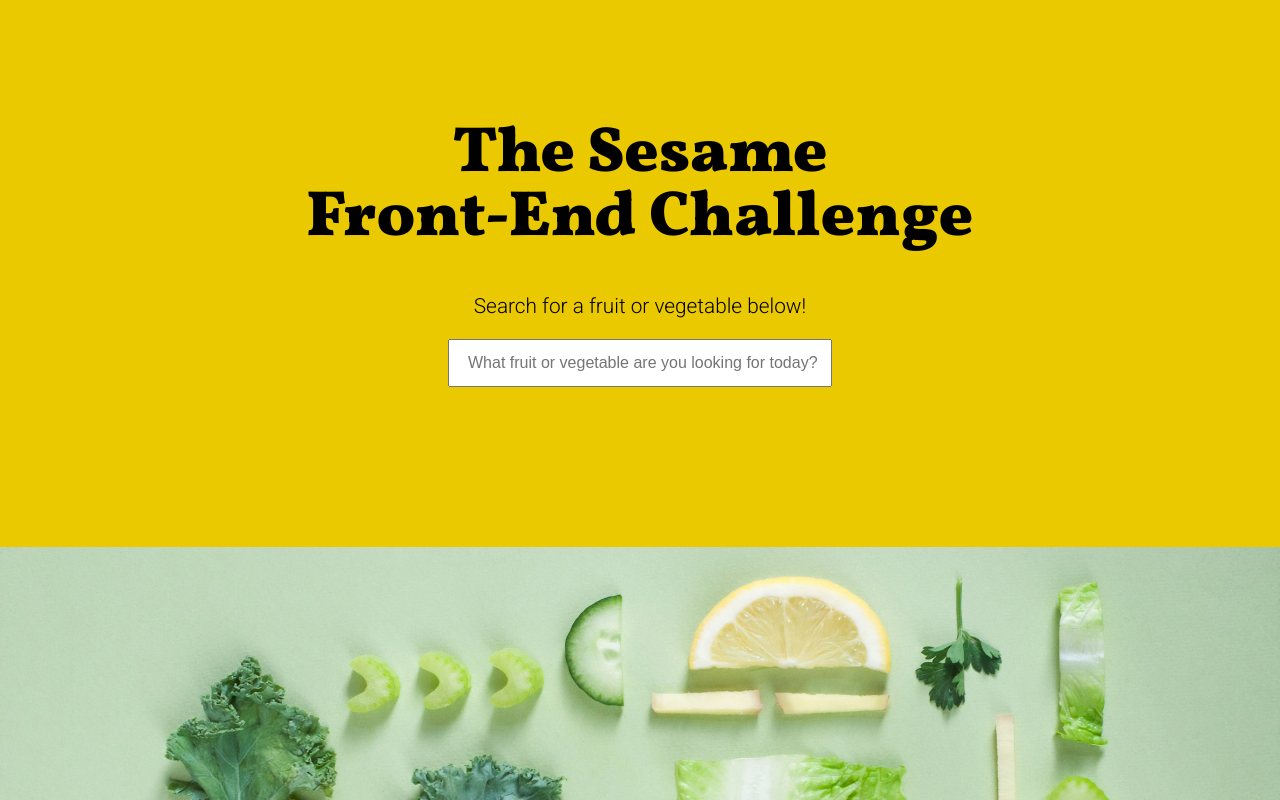
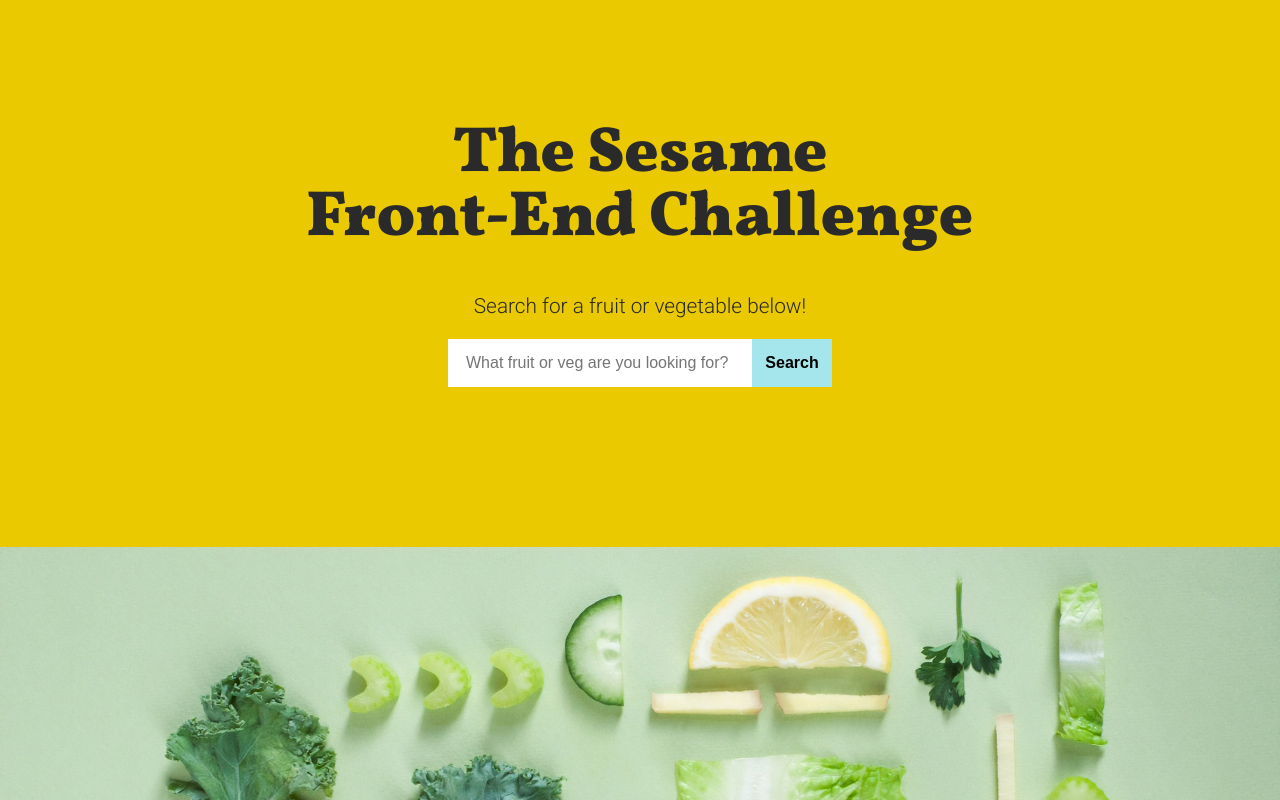
Before and after one commit to michaelbeaujean/sesame-fe-challenge, a React (Create React App) app: page / in a window 1280 px wide. Shown: the top 800 px of the page. Built offline with nearby package versions, Linux system fonts and the light colour scheme.

Commit message:
Adding a search button

```diff
--- a/src/components/AutocompleteSearch/AutocompleteSearch.css
+++ b/src/components/AutocompleteSearch/AutocompleteSearch.css
@@ -12,9 +12,28 @@
 
 .search-input {
   height: 3rem;
-  width: 100%;
+  width: calc(100% - 80px);
   font-size: 1rem;
   text-indent: 1rem;
+  border: none;
+  outline: none;
+}
+
+.search-button {
+  width: 80px;
+  height: 3rem;
+  vertical-align: top;
+  background-color: var(--blue);
+  font-size: 1rem;
+  font-weight: 700;
+  border: none;
+  outline: none;
+}
+
+.search-button:hover {
+  background-color: var(--black);
+  color: var(--blue);
+  cursor: pointer;
 }
 
 .suggestions {
--- a/src/components/AutocompleteSearch/AutocompleteSearch.js
+++ b/src/components/AutocompleteSearch/AutocompleteSearch.js
@@ -30,6 +30,7 @@
     this.onKeyDown = this.onKeyDown.bind(this);
     this.onMouseEnter = this.onMouseEnter.bind(this);
     this.onMouseLeave = this.onMouseLeave.bind(this);
+    this.onSubmit = this.onSubmit.bind(this);
   }
 
   // Change event for user input field
@@ -141,8 +142,18 @@
     }
   }
 
+  // On search form submit
+  onSubmit = e => {
+    e.preventDefault();
+    e.stopPropagation();
+
+    const { userInput } = this.state;
+
+    console.log(`Searching for "${userInput}"`);
+  }
+
   render() {
-    const { onChange, onClick, onKeyDown, onMouseEnter, onMouseLeave } = this,
+    const { onChange, onClick, onKeyDown, onMouseEnter, onMouseLeave, onSubmit } = this,
           { highlightedSuggestion, userInput, relevantSuggestions, showSuggestions } = this.state,
           // If showSuggestions is true, render the suggestion list
           // Else return a blank string
@@ -186,12 +197,13 @@
           <input
             className="search-input"
             type="text"
-            placeholder="What fruit or vegetable are you looking for today?"
+            placeholder="What fruit or veg are you looking for?"
             aria-label="Search"
             onChange={ onChange }
             onKeyDown={ onKeyDown }
             value={ userInput }
           />
+          <button className="search-button" type="submit" onClick={onSubmit}>Search</button>
           { suggestionList }
         </form>
       </div>
--- a/src/index.css
+++ b/src/index.css
@@ -1,9 +1,9 @@
 :root {
   --white: #ffffff;
-  --black: #000000;
+  --black: #2a2a2a;
   --grey: #cccccc;
-  --purple: #45166a;
   --yellow: #EBC900;
+  --blue: #a5e6ec;
 
   --headlineFont: 'Vollkorn', serif;
   --bodyFont: 'Roboto', sans-serif;
```
